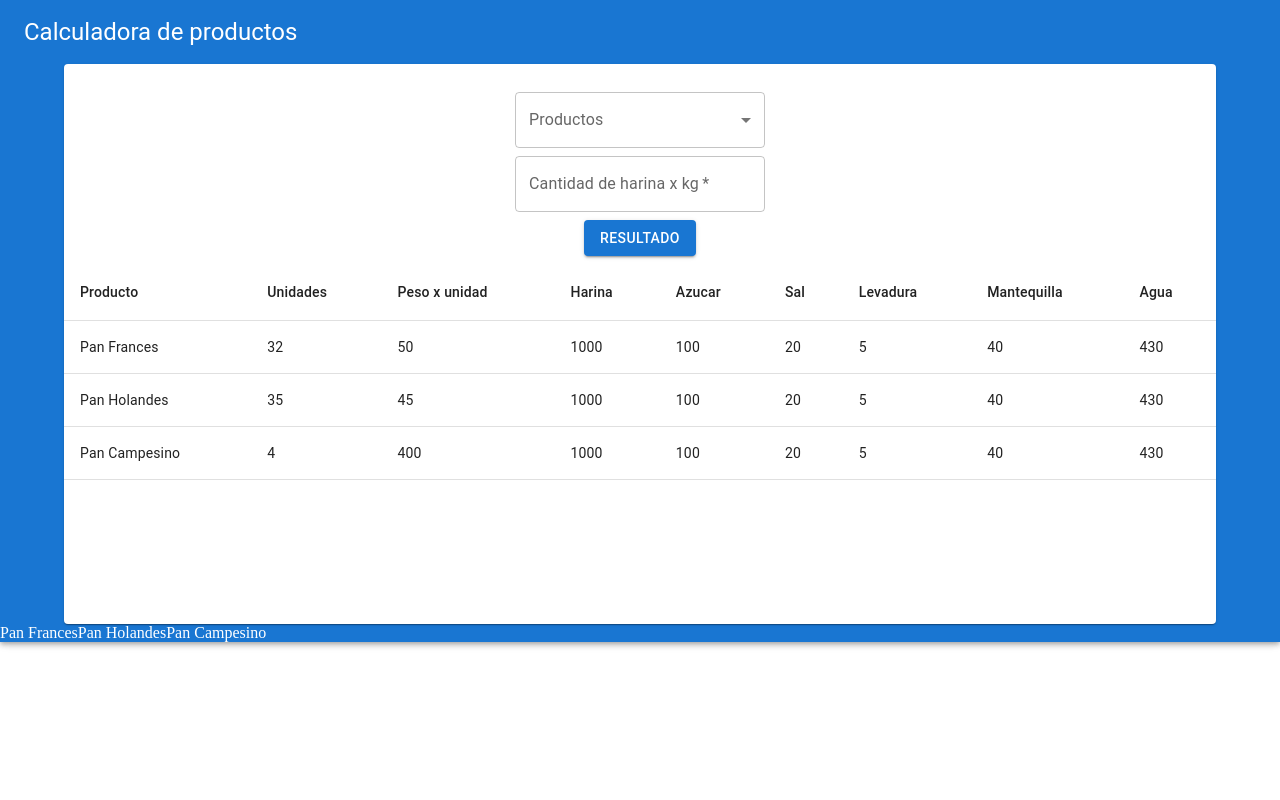
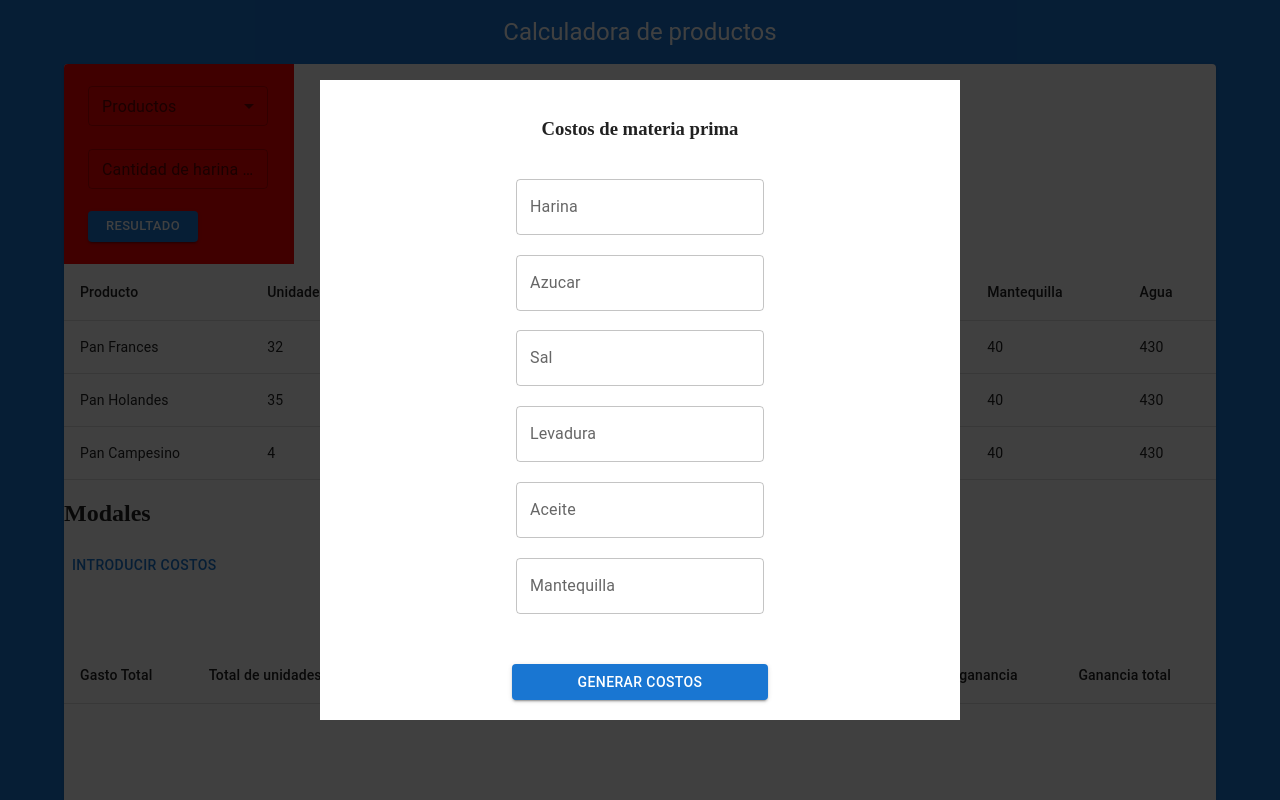
Before and after one commit to Fereiral18/App-panaderia, a React (Vite) app: page / in a window 1280 px wide. Built offline with nearby package versions, Linux system fonts and the light colour scheme.

Commit message:
[LFereira] add window modal, edit cost information

```diff
--- a/api.json
+++ b/api.json
@@ -1,5 +1,5 @@
 {
-    "panaderia": [
+    "materiales": [
       {
         "id": 1,
         "name": "frances",
@@ -21,5 +21,17 @@
         "ingredients": {"harina" : 1000, "azucar" : 100, "sal": 20, "levadura": 20, "mantequilla": 40, "aceite": 20, "agua": 430},
         "peso": 400,
         "unidades": 4
-      }]
+      },
+      {
+        "id":4,
+        "name" : "Materiales",
+        "harina": [{"cantidad": "", "costo": ""}],
+        "azucar": [{"cantidad": "", "costo": ""}],
+        "sal": [{"cantidad": "", "costo": ""}],
+        "levadura": [{"cantidad": "", "costo": ""}],
+        "mantequilla": [{"cantidad": "", "costo": ""}],
+        "aceite": [{"cantidad": "", "costo": ""}],
+        "huevos": [{"cantidad": "", "costo": ""}]
+      }
+    ]
 }
--- a/hooks/useCalculator.js
+++ b/hooks/useCalculator.js
@@ -84,8 +84,8 @@ export const useCalculator = () => {
       ingredients: object1,
     }));
     setInformation(test);
+    setProducts("");
     setValues("");
-    setProducts("");
   };
   return {
     information,
--- a/package.json
+++ b/package.json
@@ -19,7 +19,8 @@
     "react": "^18.2.0",
     "react-dom": "^18.2.0",
     "react-router": "^6.11.2",
-    "react-router-dom": "^6.11.2"
+    "react-router-dom": "^6.11.2",
+    "react-scroll": "^1.8.9"
   },
   "devDependencies": {
     "@types/react": "^18.0.28",
--- a/pages/CostOfProduction.jsx
+++ b/pages/CostOfProduction.jsx
@@ -1,6 +1,72 @@
-import React from "react";
+import {
+  Stack,
+  Table,
+  TableBody,
+  TableCell,
+  TableContainer,
+  TableHead,
+  TableRow,
+  Toolbar,
+  Typography,
+} from "@mui/material";
+import React, { useState } from "react";
 
 export const CostOfProduction = (props) => {
+  const costData = [
+    {
+      harina: "",
+      azucar: "",
+      sal: "",
+      mantequilla: "",
+      aceite: "",
+      huevos: "",
+    },
+  ];
+  const [dataOfCost, setDataOfCost] = useState(costData);
+  console.log(dataOfCost);
   const { information } = props;
-  return <>{information.map((item) => item.name)}</>;
+
+  return (
+    <>
+      <Toolbar
+        sx={{
+          justifyContent: "center",
+        }}
+      >
+        <Typography variant="h5">Costos de produccion</Typography>
+      </Toolbar>
+      <Stack justifyContent={"center"}>
+        <TableContainer>
+          <Table stickyHeader aria-label="sticky table">
+            <TableHead>
+              <TableRow>
+                <TableCell>Gasto Total</TableCell>
+                <TableCell>Total de unidades</TableCell>
+                <TableCell>Costo por unidad</TableCell>
+                <TableCell>Precio a vender</TableCell>
+                <TableCell>Ganancia por unidad</TableCell>
+                <TableCell>% de ganancia</TableCell>
+                <TableCell>Ganancia total</TableCell>
+              </TableRow>
+            </TableHead>
+            <TableBody>
+              {information.map((item) => {
+                return (
+                  <TableRow key={item.id}>
+                    <TableCell>{item.ingredients?.harina}</TableCell>
+                    <TableCell>{item.ingredients?.azucar}</TableCell>
+                    <TableCell>{item.ingredients?.sal}</TableCell>
+                    <TableCell>{item.ingredients?.levadura}</TableCell>
+                    <TableCell>{item.ingredients?.mantequilla}</TableCell>
+                    <TableCell>{item.ingredients?.aceite}</TableCell>
+                    <TableCell>{item.ingredients?.huevos}</TableCell>
+                  </TableRow>
+                );
+              })}
+            </TableBody>
+          </Table>
+        </TableContainer>
+      </Stack>
+    </>
+  );
 };
--- /dev/null
+++ b/pages/Modal.css
@@ -0,0 +1,26 @@
+.modal{
+    position: fixed;
+    z-index: 999;
+    top: 0;
+    left: 0;
+    width: 100%;
+    min-height: 100vh;
+    background-color: rgb(0,0,0,0.75);
+    display: none;
+    justify-content: space-evenly;
+    align-items: center;
+}
+.modal.is-open{
+    display: flex;
+    ;
+
+}
+.modal-container{
+    background-color: white;
+    width: 50vw;
+    height: 80vh;
+    display: flex;
+    flex-direction: column;
+    justify-content: center;
+    align-items: center;
+}
--- /dev/null
+++ b/pages/Modal.jsx
@@ -0,0 +1,21 @@
+import { Button, TextField } from "@mui/material";
+import "./Modal.css";
+export const Modal = ({ children }) => {
+  return (
+    <article className="modal is-open">
+      <div className="modal-container">
+        {children}
+        <Button
+          sx={{
+            mb: "20px",
+            width: "40%",
+          }}
+          className="modal-close"
+          variant="contained"
+        >
+          Generar costos
+        </Button>
+      </div>
+    </article>
+  );
+};
--- /dev/null
+++ b/pages/Modals.jsx
@@ -0,0 +1,32 @@
+import { Box, Button, TextField } from "@mui/material";
+import { Modal } from "./Modal";
+
+export const Modals = () => {
+  return (
+    <>
+      <h2>Modales</h2>
+      <Button>Introducir costos</Button>
+      <Modal>
+        <Box
+          sx={{
+            display: "flex",
+            flexDirection: "column",
+            justifyContent: "space-evenly",
+            alignItems: "center",
+            width: "60%",
+            height: "90%",
+            mb: "30px",
+          }}
+        >
+          <h3>Costos de materia prima</h3>
+          <TextField placeholder="Harina" label="Harina" />
+          <TextField placeholder="Azucar" label="Azucar" />
+          <TextField placeholder="Sal" label="Sal" />
+          <TextField placeholder="Levadura" label="Levadura" />
+          <TextField placeholder="Aceite" label="Aceite" />
+          <TextField placeholder="Mantequilla" label="Mantequilla" />
+        </Box>
+      </Modal>
+    </>
+  );
+};
--- a/pages/QuantiToProduce.jsx
+++ b/pages/QuantiToProduce.jsx
@@ -20,6 +20,7 @@ import {
 } from "@mui/material";
 import { useCalculator } from "../hooks/useCalculator";
 import { CostOfProduction } from "./CostOfProduction";
+import { Modals } from "./Modals";
 
 export const QuantiToProduce = (props) => {
   const {
@@ -30,36 +31,42 @@ export const QuantiToProduce = (props) => {
     information,
     values,
   } = useCalculator();
+
   return (
     <Container>
       <AppBar position="fixed" color="primary">
-        <Toolbar>
+        <Toolbar
+          sx={{
+            justifyContent: "center",
+          }}
+        >
           <Typography variant="h5">Calculadora de productos</Typography>
         </Toolbar>
         <Card
           sx={{
             ml: "5%",
             width: "90vw",
-            height: "70vh",
+            height: "100vh",
           }}
         >
-          <form onSubmit={handleSubmit}>
+          <form
+            style={{
+              width: "200px",
+            }}
+            onSubmit={handleSubmit}
+          >
             <Container
               sx={{
                 display: "flex",
+                backgroundColor: "red",
+                flexDirection: "column",
+                ml: "0px",
                 height: "200px",
-                flexDirection: "column",
+                width: "230px",
                 justifyContent: "space-evenly",
-                alignItems: "center",
               }}
             >
-              <FormControl
-                sx={{
-                  mt: "20px",
-                  width: "250px",
-                }}
-                fullWidth
-              >
+              <FormControl size="small" sx={{ width: "180px" }}>
                 <InputLabel>Productos</InputLabel>
                 <Select
                   label="products"
@@ -75,19 +82,32 @@ export const QuantiToProduce = (props) => {
                 </Select>
               </FormControl>
               <TextField
-                sx={{ width: "250px" }}
+                size="small"
+                sx={{ width: "180px" }}
                 label="Cantidad de harina x kg"
                 value={values}
                 onChange={handleValues}
                 required
               />
-              <Button variant="contained" type="submit">
+              <Button
+                size="small"
+                sx={{
+                  width: "110px",
+                }}
+                variant="contained"
+                type="submit"
+              >
                 Resultado
               </Button>
             </Container>
           </form>
+
           <Stack justifyContent={"center"}>
-            <TableContainer sx={{ maxHeight: 440 }}>
+            <TableContainer
+              sx={{
+                maxHeight: 440,
+              }}
+            >
               <Table stickyHeader aria-label="sticky table">
                 <TableHead>
                   <TableRow>
@@ -120,10 +140,11 @@ export const QuantiToProduce = (props) => {
                   })}
                 </TableBody>
               </Table>
+              <Modals />
+              <CostOfProduction information={information} />
             </TableContainer>
           </Stack>
         </Card>
-        <CostOfProduction information={information} />
       </AppBar>
     </Container>
   );
```
Also changed, not shown: hooks/useModal.js (added), 1 other file (tests, documents, lock files or other folders).
